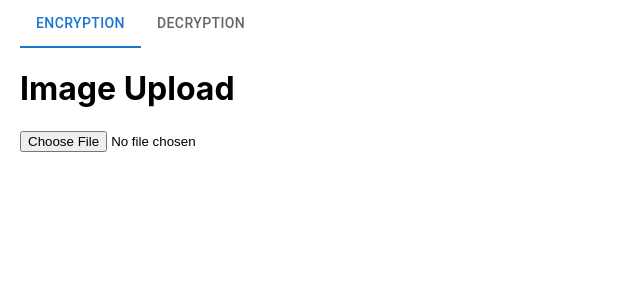
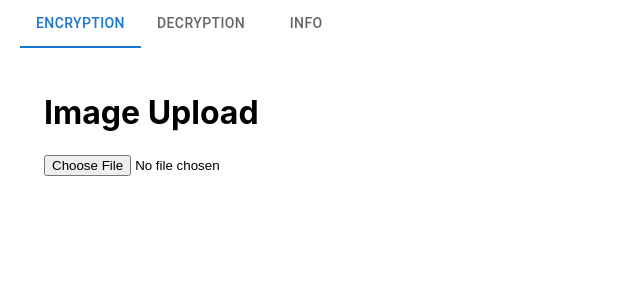
Before and after one commit to nkossally/image-encrypter, a React (Create React App) app: page / in a window 1280 px wide. Shown: the top 300 px of the page, without its empty margins (0-640 px from the left). Built offline with nearby package versions, Linux system fonts and the light colour scheme.

Commit message:
add info tab

```diff
--- a/src/App.js
+++ b/src/App.js
@@ -1,38 +1,37 @@
 import React, { useState } from "react";
-import { Tabs } from "@mui/material";
+import { Tab } from '@mui/material';
+import { TabList, TabContext, TabPanel } from '@mui/lab';
 
-import Tab from "@mui/material/Tab";
+
+import { Info } from "./Components/Info.jsx";
 import ImageUpload from "./Components/ImageUpload.jsx";
 import "./App.css";
 
 const App = () => {
   const [tab, setTab] = useState("encryption");
 
-  const changeTab = () => {
-    if (tab === "encryption") {
-      setTab("decryption");
-    } else {
-      setTab("encryption");
-    }
+  const handleChange = (event, newValue) => {
+    setTab(newValue);
   };
-
 
   return (
     <div className="container">
-      <Tabs
-        value={tab}
-        onChange={changeTab}
-        aria-label="wrapped label tabs example"
-      >
-        <Tab
-          value="encryption" label="encryption"
-        />
-        <Tab value="decryption" label="decryption" />
-      </Tabs>
-      <div>
-        {tab === "encryption" && <ImageUpload isDecryption={false} />}
-        {tab === "decryption" && <ImageUpload isDecryption={true} />}
-      </div>
+      <TabContext value={tab}>
+        <TabList onChange={handleChange} aria-label="lab API tabs example">
+          <Tab value="encryption" label="Encryption" />
+          <Tab value="decryption" label="Decryption" />
+          <Tab value="info" label="Info" />
+        </TabList>
+        <TabPanel value="encryption">
+          <ImageUpload isDecryption={false} />
+        </TabPanel>
+        <TabPanel value="decryption">
+          <ImageUpload isDecryption={true} />
+        </TabPanel>
+        <TabPanel value="info">
+          <Info />
+        </TabPanel>
+      </TabContext>
     </div>
   );
 };
--- a/src/Components/ImageUpload.jsx
+++ b/src/Components/ImageUpload.jsx
@@ -55,9 +55,10 @@ const ImageUpload = ({ isDecryption }) => {
       setShowResult(true);
 
       console.log("upload resp", json);
-    } catch (error) {
+    } catch (err) {
       setIsLoading(false);
-      setError(JSON.stringify(error));
+      setError("Failed to upload and encrypt image. Try encrypting a smaller image");
+      console.log("error", err)
       setShowResult(true);
     }
   };
--- /dev/null
+++ b/src/Components/Info.jsx
@@ -0,0 +1,5 @@
+export const Info = () =>{
+    return <div>
+        This app is for encrypting images. On the encryption tab, upload an image. Once the image is encrypted, a link will appear for the encrypted image, as well as a key. Download the encrypted image. Them, on the Decryption tab, upload the encrypted image, paste the key and submit. A link for the decrypted image will appear once decryption is complete. Color images will be converted to black and white.
+    </div>
+}
--- a/src/Components/Result.jsx
+++ b/src/Components/Result.jsx
@@ -1,6 +1,7 @@
 import React from "react";
 
 const Result = ({ url, setShowResult, responseMessage, hexKey, error }) => {
+    console.log("error", error)
     return (
     <div>
       <button onClick={() => setShowResult(false)}>Back</button>
--- a/src/Components/Spinner.js
+++ b/src/Components/Spinner.js
@@ -2,7 +2,7 @@ import React from "react";
 
 const Spinner = ( ) => {
   return (
-    <div class="spinner">
+    <div className="spinner">
 
     </div>
   );
```
